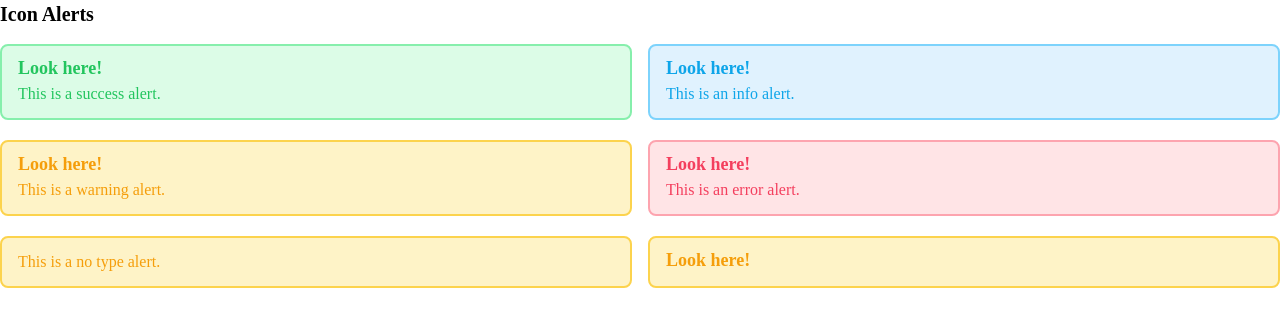
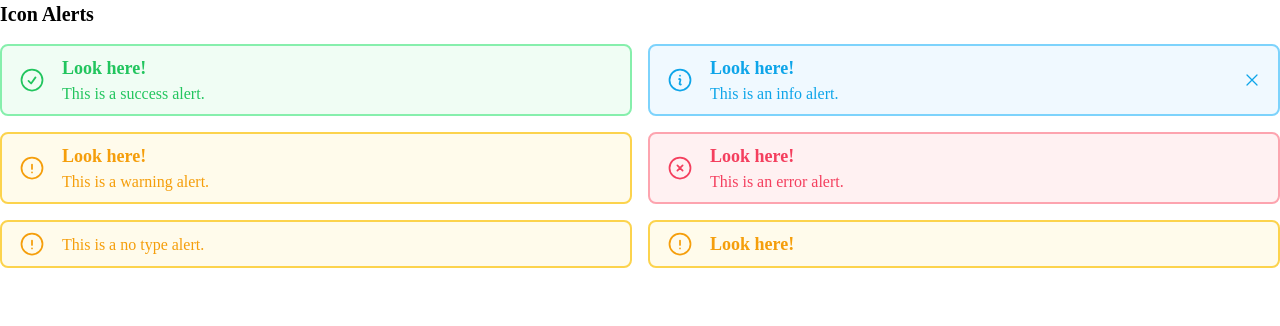
Before and after one commit to diegosalasmartinez/ui, a Next.js app: page /alert/IconAlerts in a window 1280 px wide. Shown: the top 326 px of the page. Built offline with nearby package versions, Linux system fonts and the light colour scheme.

Commit message:
Update alert component

```diff
--- a/components/alert/BasicAlert.tsx
+++ b/components/alert/BasicAlert.tsx
@@ -1,37 +1,76 @@
 import { cn } from '@/utils/style'
+import { useState } from 'react'
+import CloseIcon from '../icons/CloseIcon'
+import ErrorIcon from '../icons/ErrorIcon'
+import InfoIcon from '../icons/InfoIcon'
+import SuccessIcon from '../icons/SuccessIcon'
+import WarningIcon from '../icons/WarningIcon'
 
 interface BasicAlertProps {
   title?: string
   message?: string
-  type?: 'success' | 'info' | 'warning' | 'error'
+  type: 'success' | 'info' | 'warning' | 'error'
+  icon?: boolean
+  closable?: boolean
   children?: React.ReactNode
 }
 
-export default function BasicAlert({ title, message, type, children }: BasicAlertProps) {
+export default function BasicAlert({ title, message, type, icon, closable, children }: BasicAlertProps) {
+  const [isActive, setIsActive] = useState(true)
+
   function getAlertStyle(): string {
-    return type === 'success' ? 'bg-green-100 dark:bg-green-50 border-2 border-green-300'
-      : type === 'info' ? 'bg-sky-100 dark:bg-sky-50 border-2 border-sky-300'
-      : type === 'warning' ? 'bg-amber-100 dark:bg-amber-50 border-2 border-amber-300'
-      : type === 'error' ? 'bg-rose-100 dark:bg-rose-50 border-2 border-rose-300'
-      : 'bg-gray-100 dark:bg-gray-50 border-2 border-gray-300';
+    return type === 'success' ? 'bg-green-50 dark:bg-green-50 border-2 border-green-300'
+      : type === 'info' ? 'bg-sky-50 dark:bg-sky-50 border-2 border-sky-300'
+      : type === 'warning' ? 'bg-amber-50 dark:bg-amber-50 border-2 border-amber-300'
+      : type === 'error' ? 'bg-rose-50 dark:bg-rose-50 border-2 border-rose-300' : ''
   }
 
   function getTextStyle(): string {
     return type === 'success' ? 'text-green-500 dark:text-green-500'
       : type === 'info' ? 'text-sky-500 dark:text-sky-500'
       : type === 'warning' ? 'text-amber-500 dark:text-amber-500'
-      : type === 'error' ? 'text-rose-500 dark:text-rose-500'
-      : 'text-gray-500 dark:text-gray-500';
+      : type === 'error' ? 'text-rose-500 dark:text-rose-500' : ''
+  }
+
+  function getHoverStyle(): string {
+    return type === 'success' ? 'hover:bg-green-200'
+      : type === 'info' ? 'hover:bg-sky-200'
+      : type === 'warning' ? 'hover:bg-amber-200'
+      : type === 'error' ? 'hover:bg-rose-200' : ''
+  }
+
+  function getIcon(): React.ReactElement {
+    return type === 'success' ? <SuccessIcon fill='none' color={getTextStyle()} />
+      : type === 'info' ? <InfoIcon fill='none' color={getTextStyle()} />
+      : type === 'warning' ? <WarningIcon fill='none' color={getTextStyle()} />
+      : type === 'error' ? <ErrorIcon fill='none' color={getTextStyle()} /> : <></>
   }
 
   return (
-    <div className={cn('flex flex-col justify-between', 'rounded-lg p-2 mb-1', getAlertStyle())}>
-      <span className={cn('ml-2 text-lg font-bold', getTextStyle())}>
-        { title }
-      </span>
-      <span className={cn('ml-2 pb-1 text-base', getTextStyle())}>
-        { children ?? message }
-      </span>
-    </div>
+    <>
+      { isActive &&
+        <div className={cn('flex flex-row rounded-lg p-2', getAlertStyle())}>
+          { icon &&
+            <span className='ml-2 self-center'>
+              { getIcon() }
+            </span>
+          }
+          <div className={cn('ml-4 basis-full', getTextStyle())}>
+            <span className='text-lg font-bold'>
+              { title }
+            </span>
+            { title && <br />}
+            <span className='text-base'>
+              { children ?? message }
+            </span>
+          </div>
+          { closable &&
+            <span className={cn('p-1 mr-1 rounded-full self-center cursor-pointer', getHoverStyle())} onClick={() => setIsActive(false)}>
+              <CloseIcon fill='none' color={getTextStyle()} />
+            </span>
+          }
+        </div>
+      }
+    </>
   )
 }
```
